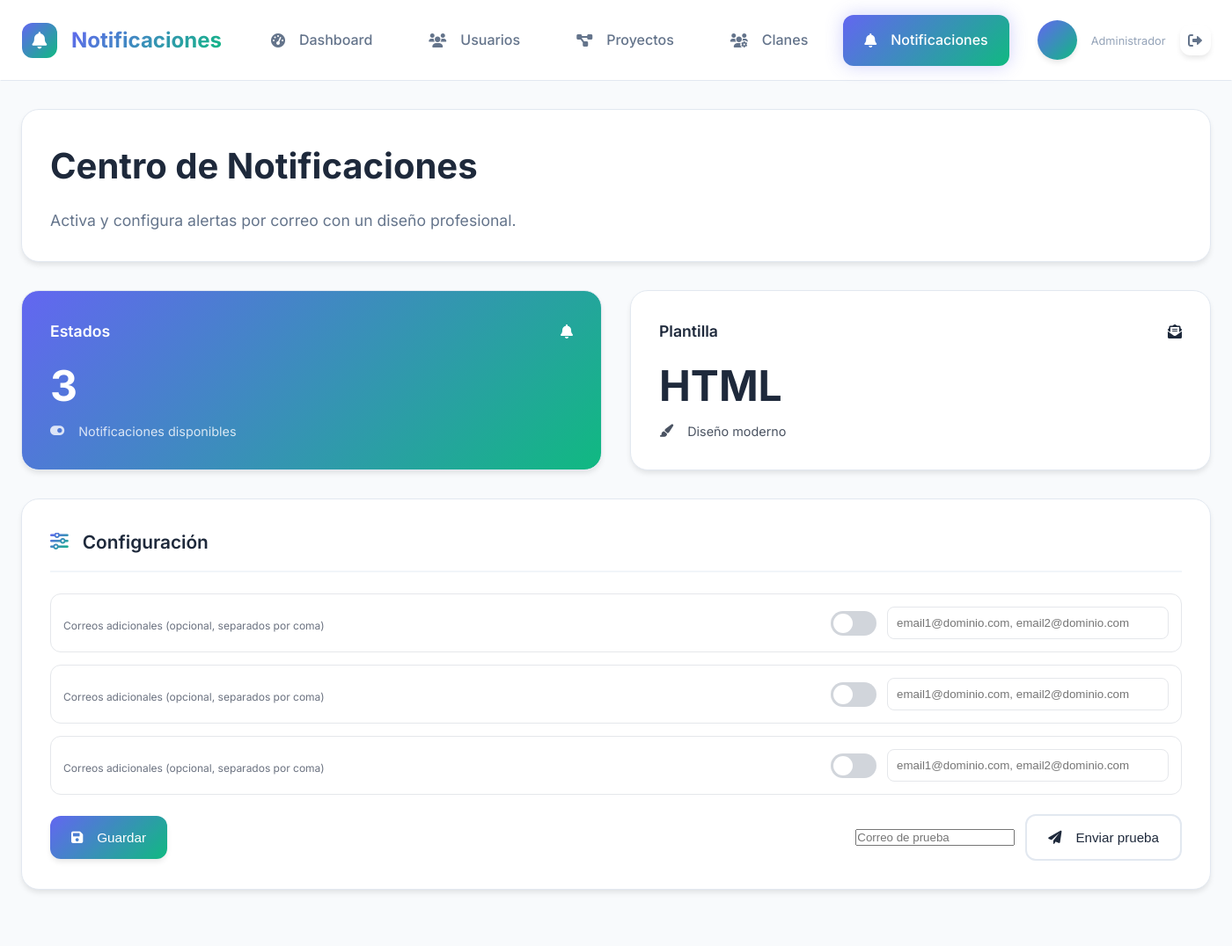
After one commit to Abdielcoder/rinotrack, a PHP site: template app/views/admin/notifications.php in a window 1400 px wide. The commit adds this page. Shown: the whole page at 88% size. Run offline with PHP 8.4, Linux system fonts and the light colour scheme; the template is opened without the code that fills it, so the values that code supplies are empty; some libraries are stand-ins or nearby versions.

Commit message:
Notificaciones

```diff
--- a/app/views/admin/dashboard.php
+++ b/app/views/admin/dashboard.php
@@ -37,6 +37,12 @@ ob_start();
                     <a href="?route=admin/clans" class="nav-link">
                         <i class="fas fa-users-cog"></i>
                         <span>Clanes</span>
+                    </a>
+                </li>
+                <li class="nav-item">
+                    <a href="?route=admin/notifications" class="nav-link">
+                        <i class="fas fa-bell"></i>
+                        <span>Notificaciones</span>
                     </a>
                 </li>
                 <li class="nav-item dropdown">
--- /dev/null
+++ b/app/views/admin/notifications.php
@@ -0,0 +1,177 @@
+<?php
+// Capturar el contenido de la vista
+ob_start();
+?>
+
+<div class="modern-dashboard" data-theme="default">
+    <nav class="modern-nav glass">
+        <div class="nav-container">
+            <div class="nav-brand">
+                <div class="brand-icon gradient-bg">
+                    <i class="fas fa-bell"></i>
+                </div>
+                <span class="brand-text">Notificaciones</span>
+            </div>
+
+            <ul class="nav-menu">
+                <li class="nav-item"><a href="?route=admin" class="nav-link"><i class="fas fa-tachometer-alt"></i><span>Dashboard</span></a></li>
+                <li class="nav-item"><a href="?route=admin/users" class="nav-link"><i class="fas fa-users"></i><span>Usuarios</span></a></li>
+                <li class="nav-item"><a href="?route=admin/projects" class="nav-link"><i class="fas fa-project-diagram"></i><span>Proyectos</span></a></li>
+                <li class="nav-item"><a href="?route=admin/clans" class="nav-link"><i class="fas fa-users-cog"></i><span>Clanes</span></a></li>
+                <li class="nav-item active"><a href="?route=admin/notifications" class="nav-link"><i class="fas fa-bell"></i><span>Notificaciones</span></a></li>
+            </ul>
+
+            <div class="user-menu">
+                <div class="user-avatar modern-avatar">
+                    <span class="avatar-text"><?php echo strtoupper(substr($user['full_name'] ?: $user['username'], 0, 1)); ?></span>
+                    <div class="status-dot"></div>
+                </div>
+                <div class="user-info">
+                    <span class="user-name"><?php echo Utils::escape($user['full_name'] ?: $user['username']); ?></span>
+                    <span class="user-role">Administrador</span>
+                </div>
+                <div class="user-actions">
+                    <a href="?route=logout" class="action-btn logout" title="Cerrar Sesión">
+                        <i class="fas fa-sign-out-alt"></i>
+                    </a>
+                </div>
+            </div>
+        </div>
+    </nav>
+
+    <main class="main-content">
+        <header class="welcome-header animate-fade-in">
+            <div class="welcome-content">
+                <h1 class="welcome-title">Centro de Notificaciones</h1>
+                <p class="welcome-subtitle">Activa y configura alertas por correo con un diseño profesional.</p>
+            </div>
+        </header>
+
+        <section class="stats-section animate-fade-in">
+            <div class="stats-grid">
+                <div class="stat-card gradient-bg">
+                    <div class="stat-content">
+                        <div class="stat-header">
+                            <h3>Estados</h3>
+                            <i class="fas fa-bell"></i>
+                        </div>
+                        <div class="stat-number">3</div>
+                        <div class="stat-trend"><i class="fas fa-toggle-on"></i><span>Notificaciones disponibles</span></div>
+                    </div>
+                </div>
+                <div class="stat-card">
+                    <div class="stat-content">
+                        <div class="stat-header">
+                            <h3>Plantilla</h3>
+                            <i class="fas fa-envelope-open-text"></i>
+                        </div>
+                        <div class="stat-number">HTML</div>
+                        <div class="stat-trend positive"><i class="fas fa-paint-brush"></i><span>Diseño moderno</span></div>
+                    </div>
+                </div>
+            </div>
+        </section>
+
+        <section class="content-section animate-fade-in">
+            <div class="content-grid">
+                <div class="content-card" style="grid-column: span 2;">
+                    <div class="card-header">
+                        <h3><i class="fas fa-sliders-h icon-gradient"></i> Configuración</h3>
+                    </div>
+                    <form id="notificationSettingsForm" class="settings-form">
+                        <?php
+                        $configList = [
+                            'project_assigned_to_clan' => 'Proyecto asignado a un clan',
+                            'task_due_soon' => 'Tareas próximas a vencer',
+                            'task_overdue' => 'Tareas vencidas'
+                        ];
+                        foreach ($configList as $key => $label):
+                            $enabled = (int)($settings[$key]['is_enabled'] ?? 0);
+                            $rec = $settings[$key]['recipients'] ?? '';
+                        ?>
+                        <div class="setting-item">
+                            <div class="setting-info">
+                                <h4><?php echo Utils::escape($label); ?></h4>
+                                <p>Correos adicionales (opcional, separados por coma)</p>
+                            </div>
+                            <div class="setting-controls">
+                                <label class="switch">
+                                    <input type="checkbox" name="<?php echo $key; ?>" <?php echo $enabled ? 'checked' : ''; ?>>
+                                    <span class="slider"></span>
+                                </label>
+                                <input class="recipients-input" type="text" name="<?php echo $key; ?>_recipients" placeholder="email1@dominio.com, email2@dominio.com" value="<?php echo Utils::escape($rec); ?>">
+                            </div>
+                        </div>
+                        <?php endforeach; ?>
+
+                        <div class="form-actions">
+                            <button type="button" id="saveSettingsBtn" class="btn btn-primary"><i class="fas fa-save"></i> Guardar</button>
+                            <div class="spacer"></div>
+                            <input type="email" id="testEmail" placeholder="Correo de prueba" value="<?php echo Utils::escape($user['email'] ?? ''); ?>">
+                            <button type="button" id="sendTestBtn" class="btn btn-secondary"><i class="fas fa-paper-plane"></i> Enviar prueba</button>
+                        </div>
+                        <div id="settingsMsg" class="form-message" style="display:none"></div>
+                    </form>
+                </div>
+            </div>
+        </section>
+    </main>
+</div>
+
+<style>
+.settings-form { display: flex; flex-direction: column; gap: 14px; }
+.setting-item { display: flex; align-items: center; justify-content: space-between; padding: 14px; border: 1px solid #e5e7eb; border-radius: 12px; background: #fff; }
+.setting-info h4 { margin: 0 0 6px 0; font-size: 15px; color: #111827; }
+.setting-info p { margin: 0; color: #6b7280; font-size: 12px; }
+.setting-controls { display: flex; align-items: center; gap: 12px; }
+.recipients-input { padding: 10px; border: 1px solid #e5e7eb; border-radius: 8px; min-width: 320px; }
+.form-actions { display: flex; align-items: center; gap: 12px; margin-top: 8px; }
+.spacer { flex: 1; }
+.form-message { margin-top: 10px; font-size: 14px; }
+/* Switch */
+.switch { position: relative; display: inline-block; width: 52px; height: 28px; }
+.switch input { opacity: 0; width: 0; height: 0; }
+.slider { position: absolute; cursor: pointer; top: 0; left: 0; right: 0; bottom: 0; background-color: #d1d5db; transition: .3s; border-radius: 9999px; }
+.slider:before { position: absolute; content: ""; height: 22px; width: 22px; left: 3px; bottom: 3px; background-color: white; transition: .3s; border-radius: 50%; }
+.switch input:checked + .slider { background-color: #3b82f6; }
+.switch input:checked + .slider:before { transform: translateX(24px); }
+</style>
+
+<script>
+(function() {
+    const msg = document.getElementById('settingsMsg');
+    function post(url, data) {
+        return fetch(url, {
+            method: 'POST',
+            headers: { 'Content-Type': 'application/x-www-form-urlencoded' },
+            body: new URLSearchParams(data)
+        }).then(r => r.json());
+    }
+    document.getElementById('saveSettingsBtn').addEventListener('click', async () => {
+        const form = document.getElementById('notificationSettingsForm');
+        const data = new FormData(form);
+        const obj = {};
+        for (const [k, v] of data.entries()) obj[k] = v;
+        // checkboxes no marcados no vienen; agregamos claves en 0
+        ['project_assigned_to_clan','task_due_soon','task_overdue'].forEach(k => { if (!obj[k]) obj[k] = ''; });
+        const res = await post('?route=admin/update-notification-settings', obj);
+        msg.style.display = 'block';
+        msg.style.color = res.success ? '#10b981' : '#ef4444';
+        msg.textContent = res.message || (res.success ? 'Guardado' : 'Error al guardar');
+    });
+    document.getElementById('sendTestBtn').addEventListener('click', async () => {
+        const to = document.getElementById('testEmail').value.trim();
+        if (!to) { alert('Ingresa un correo'); return; }
+        const res = await post('?route=admin/test-notification', { to });
+        msg.style.display = 'block';
+        msg.style.color = res.success ? '#10b981' : '#ef4444';
+        msg.textContent = res.message || (res.success ? 'Enviado' : 'Error al enviar');
+    });
+})();
+</script>
+
+<?php
+$content = ob_get_clean();
+$title = 'Notificaciones - ' . APP_NAME;
+include __DIR__ . '/layout.php';
+?>
--- a/config/app.php
+++ b/config/app.php
@@ -28,6 +28,8 @@ if (APP_DEBUG) {
 
 // Incluir archivos de configuración
 require_once __DIR__ . '/database.php';
+// Configuración de correo (SMTP)
+require_once __DIR__ . '/mail.php';
 
 // Iniciar sesión si no está iniciada
 if (session_status() === PHP_SESSION_NONE) {
```
Also changed, not shown: app/controllers/AdminController.php (+90 -0 lines), app/models/Notification.php (added, +54 -0 lines), app/services/Mailer.php (added, +134 -0 lines), config/mail.php (added, +13 -0 lines), public/index.php (+19 -1 lines).
